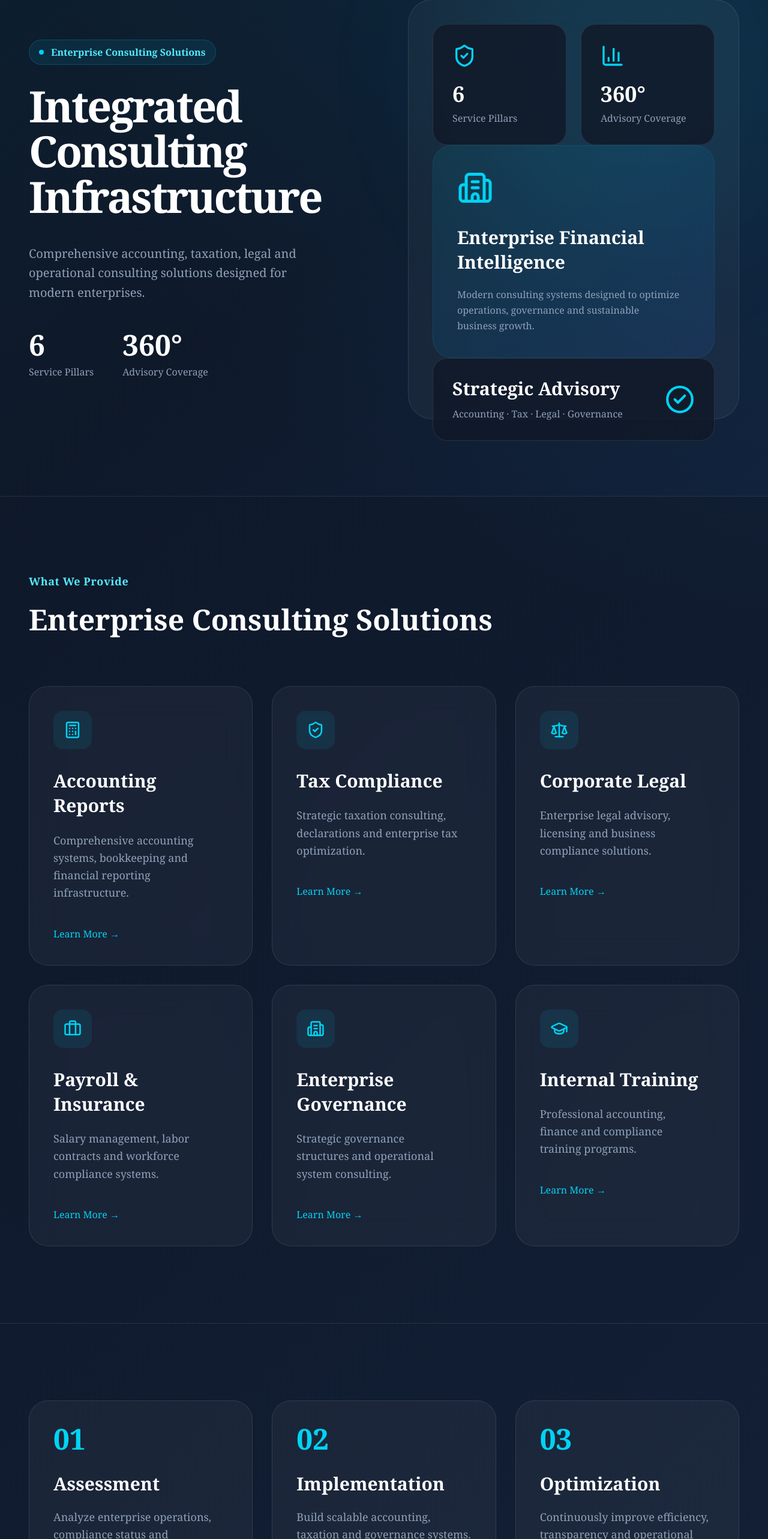
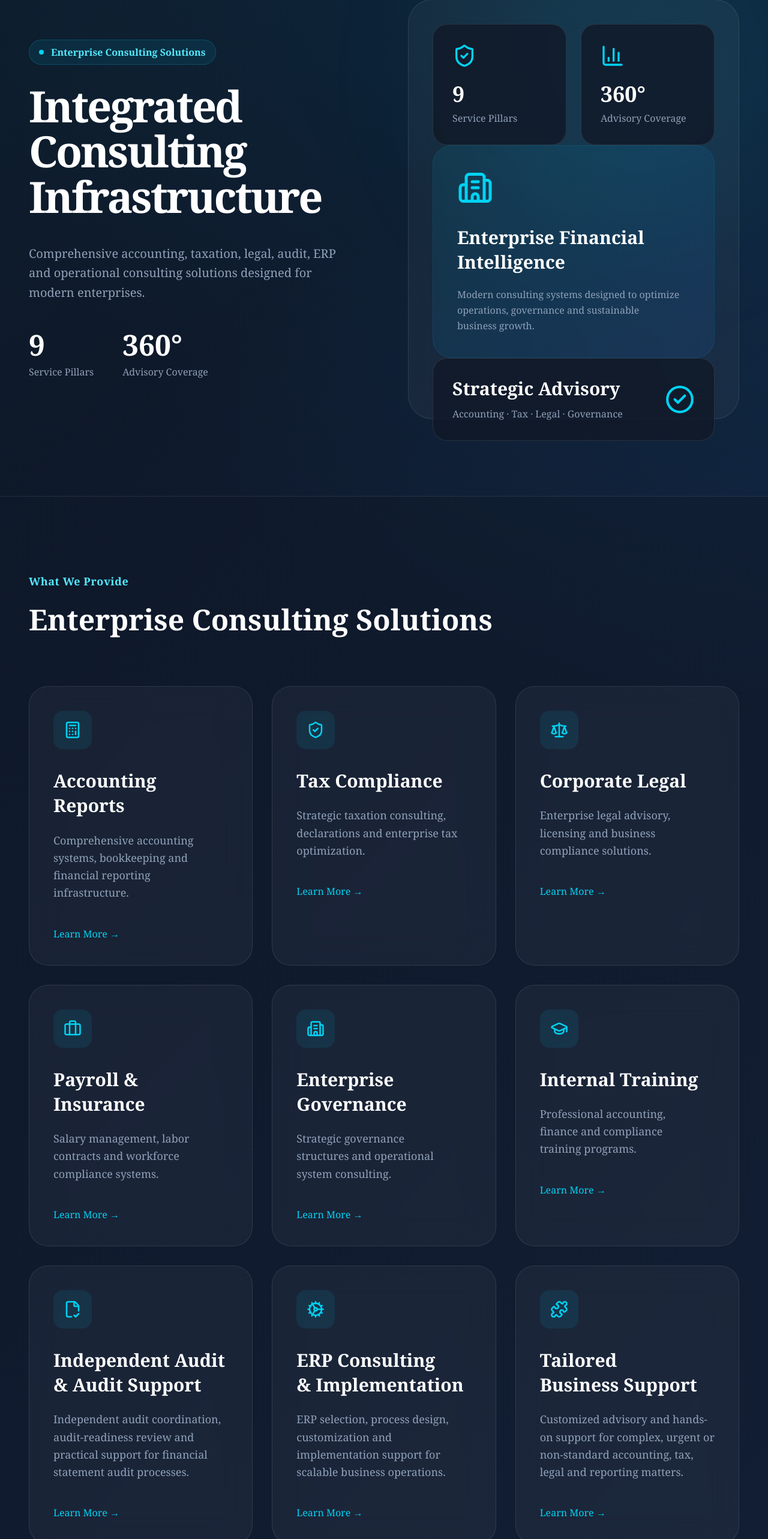
Before and after one commit to Laurent310597/FACS-production-website, a React (Vite) app: page /services in a window 1280 px wide. Shown: the part 210-2776 px from the top of the page at 60% size. Built offline with nearby package versions, Linux system fonts and the light colour scheme; no server answers.

Commit message:
Add 9 service pillars

```diff
--- /dev/null
+++ b/scripts/apply-facs-v20.2-service-expansion.mjs
@@ -0,0 +1,62 @@
+import fs from "node:fs";
+import path from "node:path";
+
+const root = process.cwd();
+const read = (file) => fs.readFileSync(path.join(root, file), "utf8");
+const write = (file, content) => fs.writeFileSync(path.join(root, file), content, "utf8");
+
+const servicesContent = fs.readFileSync(new URL("../src/data/services.js", import.meta.url), "utf8");
+write("src/data/services.js", servicesContent);
+
+let navbar = read("src/components/Navbar.jsx");
+navbar = navbar.replace(
+  'const dropdownClass = "pointer-events-none absolute left-1/2 top-full z-50 mt-4 w-[380px] -translate-x-1/2 translate-y-2 rounded-3xl border border-cyan-200/15 bg-[#0d1726]/96 p-3 opacity-0 shadow-[0_26px_90px_rgba(0,0,0,0.48)] backdrop-blur-2xl transition-all duration-300 group-hover:pointer-events-auto group-hover:translate-y-0 group-hover:opacity-100";',
+  'const dropdownClass = "pointer-events-none absolute left-1/2 top-full z-50 mt-4 max-h-[calc(100vh-7rem)] w-[420px] -translate-x-1/2 translate-y-2 overflow-y-auto rounded-3xl border border-cyan-200/15 bg-[#0d1726]/96 p-3 opacity-0 shadow-[0_26px_90px_rgba(0,0,0,0.48)] backdrop-blur-2xl transition-all duration-300 group-hover:pointer-events-auto group-hover:translate-y-0 group-hover:opacity-100";'
+);
+navbar = navbar.replace(
+  '<div className="px-4 pb-2 pt-1 text-xs font-bold uppercase tracking-[0.18em] text-cyan-300/80">{isVi ? "6 nhóm dịch vụ" : "6 Service Pillars"}</div>',
+  '<div className="px-4 pb-2 pt-1 text-xs font-bold uppercase tracking-[0.18em] text-cyan-300/80">{isVi ? `${services.length} nhóm dịch vụ` : `${services.length} Service Pillars`}</div>'
+);
+write("src/components/Navbar.jsx", navbar);
+
+let servicesPage = read("src/pages/ServicesPage.jsx");
+servicesPage = servicesPage.replaceAll('AnimatedCounter value="6"', 'AnimatedCounter value="9"');
+servicesPage = servicesPage.replace(
+  "Comprehensive accounting, taxation, legal and operational consulting solutions designed for modern enterprises.",
+  "Comprehensive accounting, taxation, legal, audit, ERP and operational consulting solutions designed for modern enterprises."
+);
+write("src/pages/ServicesPage.jsx", servicesPage);
+
+let homePage = read("src/pages/HomePage.jsx");
+homePage = homePage.replace(
+`  const heroStats = [
+    ["100+", isVi ? "Khách hàng doanh nghiệp" : "Enterprise Clients"],
+    ["10+", isVi ? "Năm kinh nghiệm" : "Years of Experience"],
+    ["8", isVi ? "Lĩnh vực chuyên sâu" : "Industry Sectors"],
+    ["10+", isVi ? "Đối tác chiến lược" : "Strategic Partners"],
+  ];`,
+`  const heroStats = [
+    ["100+", isVi ? "Khách hàng doanh nghiệp" : "Enterprise Clients"],
+    ["9", isVi ? "Nhóm dịch vụ" : "Service Pillars"],
+    ["8", isVi ? "Lĩnh vực chuyên sâu" : "Industry Sectors"],
+    ["10+", isVi ? "Đối tác chiến lược" : "Strategic Partners"],
+  ];`
+);
+homePage = homePage.replace(
+`  const visualStats = [
+    [ShieldCheck, "100%", isVi ? "Tuân thủ" : "Compliance"],
+    [BarChart3, "3.2x", isVi ? "Hiệu quả vận hành" : "Efficiency"],
+    [BriefcaseBusiness, "8", isVi ? "Lĩnh vực" : "Industry Sectors"],
+    [Handshake, "10+", isVi ? "Đối tác" : "Strategic Partners"],
+  ];`,
+`  const visualStats = [
+    [BriefcaseBusiness, "9", isVi ? "Nhóm dịch vụ" : "Service Pillars"],
+    [ShieldCheck, "100%", isVi ? "Tuân thủ" : "Compliance"],
+    [BarChart3, "8", isVi ? "Lĩnh vực" : "Industry Sectors"],
+    [Handshake, "10+", isVi ? "Đối tác" : "Strategic Partners"],
+  ];`
+);
+write("src/pages/HomePage.jsx", homePage);
+
+console.log("FACS v20.2 Service Portfolio Expansion patch applied.");
+console.log("Next: npm run lint && npm run build && git add . && git commit -m 'Add 9 service pillars' && git push");
--- a/src/components/Navbar.jsx
+++ b/src/components/Navbar.jsx
@@ -7,7 +7,7 @@ import { services } from "../data/services";
 import { industries } from "../data/industries";
 
 const linkBase = "relative rounded-full px-1 py-2 transition-all duration-300 whitespace-nowrap after:absolute after:left-0 after:-bottom-1 after:h-[2px] after:w-0 after:bg-gradient-to-r after:from-cyan-200 after:to-blue-400 after:transition-all after:duration-300 hover:text-white hover:after:w-full";
-const dropdownClass = "pointer-events-none absolute left-1/2 top-full z-50 mt-4 w-[380px] -translate-x-1/2 translate-y-2 rounded-3xl border border-cyan-200/15 bg-[#0d1726]/96 p-3 opacity-0 shadow-[0_26px_90px_rgba(0,0,0,0.48)] backdrop-blur-2xl transition-all duration-300 group-hover:pointer-events-auto group-hover:translate-y-0 group-hover:opacity-100";
+const dropdownClass = "pointer-events-none absolute left-1/2 top-full z-50 mt-4 max-h-[calc(100vh-7rem)] w-[420px] -translate-x-1/2 translate-y-2 overflow-y-auto rounded-3xl border border-cyan-200/15 bg-[#0d1726]/96 p-3 opacity-0 shadow-[0_26px_90px_rgba(0,0,0,0.48)] backdrop-blur-2xl transition-all duration-300 group-hover:pointer-events-auto group-hover:translate-y-0 group-hover:opacity-100";
 
 function LogoWordmark({ compact = false }) {
   return (
@@ -94,7 +94,7 @@ export default function Navbar() {
                     </NavLink>
                     <div className={dropdownClass}>
                       <div className="absolute -top-4 left-0 right-0 h-4" />
-                      <div className="px-4 pb-2 pt-1 text-xs font-bold uppercase tracking-[0.18em] text-cyan-300/80">{isVi ? "6 nhóm dịch vụ" : "6 Service Pillars"}</div>
+                      <div className="px-4 pb-2 pt-1 text-xs font-bold uppercase tracking-[0.18em] text-cyan-300/80">{isVi ? `${services.length} nhóm dịch vụ` : `${services.length} Service Pillars`}</div>
                       {services.map((service) => renderDropdownItem({
                         to: `/services/${service.slug}`,
                         title: service.title,
--- a/src/data/services.js
+++ b/src/data/services.js
@@ -5,6 +5,9 @@ import {
   Briefcase,
   Building2,
   GraduationCap,
+  FileCheck2,
+  Cog,
+  Puzzle,
 } from "lucide-react";
 
 export const services = [
@@ -110,4 +113,55 @@ export const services = [
     whyFacs:
       "We translate technical accounting, tax and compliance matters into business language, helping teams understand not only what to do, but why it matters.",
   },
+  {
+    slug: "audit-assurance-support",
+    icon: FileCheck2,
+    title: "Independent Audit & Audit Support",
+    desc: "Independent audit coordination, audit-readiness review and practical support for financial statement audit processes.",
+    details: [
+      "Audit-readiness review of accounting records, supporting documents and financial statement schedules.",
+      "Coordination support during independent audit fieldwork, information requests and management explanations.",
+      "Post-audit follow-up support for adjustment tracking, documentation improvement and closing-file discipline.",
+    ],
+    whyChoose:
+      "An audit process can become time-consuming and disruptive when accounting records, schedules and supporting documents are not prepared in a clear and consistent manner. Proper audit support helps management reduce delays, improve audit response quality and strengthen financial reporting discipline.",
+    facsValue:
+      "FACS supports enterprises before, during and after the audit process by reviewing audit readiness, preparing schedules, coordinating information flow and helping management address audit queries in a structured manner.",
+    whyFacs:
+      "We understand both accounting operations and audit expectations. Our role is to help clients communicate financial information clearly, reduce avoidable audit friction and build a stronger reporting foundation for future periods.",
+  },
+  {
+    slug: "erp-consulting-implementation",
+    icon: Cog,
+    title: "ERP Consulting & Implementation",
+    desc: "ERP selection, process design, customization and implementation support for scalable business operations.",
+    details: [
+      "ERP needs assessment, process mapping and system selection support for newly established or growing businesses.",
+      "ERP customization and implementation coordination across accounting, inventory, purchasing, sales and reporting workflows.",
+      "Data migration, user acceptance testing, go-live support and preparation of ad-hoc management reports.",
+    ],
+    whyChoose:
+      "A poorly selected or poorly implemented ERP system can create duplicated work, unreliable reports and long-term operational inefficiency. Businesses need a practical bridge between finance, operations and system implementation.",
+    facsValue:
+      "FACS helps clients define system requirements, align ERP configuration with real business processes and support implementation in a practical, finance-driven manner. Our work focuses on usability, control and management visibility.",
+    whyFacs:
+      "We approach ERP not only as a software project, but as an operating model project. This allows us to connect accounting, tax, inventory, reporting and governance requirements into one coherent system design.",
+  },
+  {
+    slug: "tailored-business-support",
+    icon: Puzzle,
+    title: "Tailored Business Support",
+    desc: "Customized advisory and hands-on support for complex, urgent or non-standard accounting, tax, legal and reporting matters.",
+    details: [
+      "Merging two sets of books, cleaning accounting records and resolving historical bookkeeping inconsistencies.",
+      "Financial statement review, tax and accounting health checks, legal document review and compliance gap assessment.",
+      "Ad-hoc troubleshooting support for management reports, reconciliations, documentation gaps and operational bottlenecks.",
+    ],
+    whyChoose:
+      "Not every business issue fits neatly into a standard service package. Companies often face urgent, historical or cross-functional problems that require accounting, tax, legal and operational perspectives at the same time.",
+    facsValue:
+      "FACS designs tailored support based on the client’s actual problem, available records and desired outcome. We help clarify the issue, prioritize remediation steps and deliver practical documentation, review or implementation support.",
+    whyFacs:
+      "Our multidisciplinary advisory model allows us to handle non-standard assignments with structure and professional judgment, helping clients move from confusion to a clear and manageable action plan.",
+  },
 ];
--- a/src/pages/HomePage.jsx
+++ b/src/pages/HomePage.jsx
@@ -52,15 +52,15 @@ export default function HomePage() {
 
   const heroStats = [
     ["100+", isVi ? "Khách hàng doanh nghiệp" : "Enterprise Clients"],
-    ["10+", isVi ? "Năm kinh nghiệm" : "Years of Experience"],
+    ["9", isVi ? "Nhóm dịch vụ" : "Service Pillars"],
     ["8", isVi ? "Lĩnh vực chuyên sâu" : "Industry Sectors"],
     ["10+", isVi ? "Đối tác chiến lược" : "Strategic Partners"],
   ];
 
   const visualStats = [
+    [BriefcaseBusiness, "9", isVi ? "Nhóm dịch vụ" : "Service Pillars"],
     [ShieldCheck, "100%", isVi ? "Tuân thủ" : "Compliance"],
-    [BarChart3, "3.2x", isVi ? "Hiệu quả vận hành" : "Efficiency"],
-    [BriefcaseBusiness, "8", isVi ? "Lĩnh vực" : "Industry Sectors"],
+    [BarChart3, "8", isVi ? "Lĩnh vực" : "Industry Sectors"],
     [Handshake, "10+", isVi ? "Đối tác" : "Strategic Partners"],
   ];
 
--- a/src/pages/ServicesPage.jsx
+++ b/src/pages/ServicesPage.jsx
@@ -72,7 +72,7 @@ export default function ServicesPage() {
 
                 <p className="mt-10 text-slate-400 text-xl leading-relaxed">
 
-                  Comprehensive accounting, taxation, legal and operational consulting solutions designed for modern enterprises.
+                  Comprehensive accounting, taxation, legal, audit, ERP and operational consulting solutions designed for modern enterprises.
 
                 </p>
 
@@ -81,7 +81,7 @@ export default function ServicesPage() {
 
                   <div>
 
-                    <AnimatedCounter value="6" className="text-5xl font-bold" />
+                    <AnimatedCounter value="9" className="text-5xl font-bold" />
 
                     <div className="mt-2 text-slate-400">
                       Service Pillars
@@ -134,7 +134,7 @@ export default function ServicesPage() {
                         className="text-cyan-400"
                       />
 
-                      <AnimatedCounter value="6" className="mt-6 block text-4xl font-bold" />
+                      <AnimatedCounter value="9" className="mt-6 block text-4xl font-bold" />
 
                       <div className="mt-2 text-slate-400">
                         Service Pillars
```
